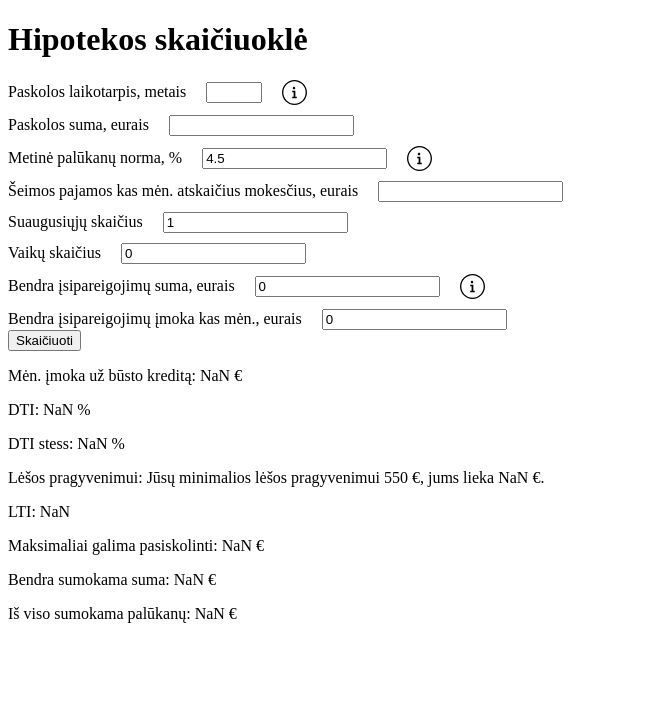
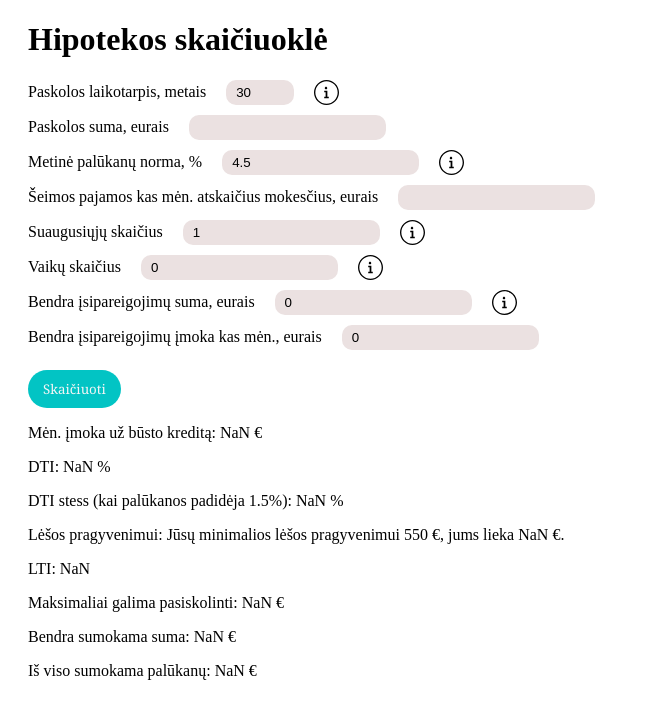
Before and after one commit to etkaesque/mortgage-calculator, a plain HTML site: page index.html in a window 1280 px wide. Both pictures are taken after a click on the button "Skaičiuoti". Shown: the whole page, without its empty margins (0-650 px from the left). Drawn offline with Linux system fonts and the light colour scheme.

Commit message:
some style

```diff
--- a/index.html
+++ b/index.html
@@ -21,7 +21,7 @@
             <div class="input-wrapper">
 
                 <label for="loanperiod">Paskolos laikotarpis, metais</label>
-                <input type="number" id="loanperiod" min="1" max="30" onkeyup="if(value>30) value=30;">
+                <input type="number" id="loanperiod" min="1" max="30"  value="30" onkeyup="if(value>30) value=30;">
                 <div class="info-wrapper"><svg xmlns="http://www.w3.org/2000/svg" shape-rendering="geometricPrecision" text-rendering="geometricPrecision" image-rendering="optimizeQuality" fill-rule="evenodd" clip-rule="evenodd" viewBox="0 0 512 512"><path fill-rule="nonzero" d="M256 0c70.69 0 134.7 28.66 181.02 74.98C483.34 121.31 512 185.31 512 256c0 70.69-28.66 134.7-74.98 181.02C390.7 483.34 326.69 512 256 512c-70.69 0-134.7-28.66-181.02-74.98C28.66 390.7 0 326.69 0 256c0-70.69 28.66-134.69 74.98-181.02C121.3 28.66 185.31 0 256 0zm17.75 342.25h29.15v29.32h-93.79v-29.32h28.76v-92.34h-28.76v-29.32h64.64v121.66zm-27.94-150.37c-7.08-.05-13.12-2.53-18.2-7.56-5.08-5.01-7.56-11.11-7.56-18.25 0-7.01 2.48-13.06 7.56-18.08 5.08-5.02 11.12-7.55 18.2-7.55 6.95 0 12.99 2.53 18.08 7.55 5.13 5.02 7.67 11.07 7.67 18.08 0 4.72-1.2 9.07-3.56 12.94-2.36 3.93-5.45 7.07-9.31 9.37-3.87 2.3-8.17 3.45-12.88 3.5zm171.9-97.59C376.33 52.92 319.15 27.32 256 27.32c-63.15 0-120.33 25.6-161.71 66.97C52.92 135.68 27.32 192.85 27.32 256c0 63.15 25.6 120.33 66.97 161.71 41.38 41.37 98.56 66.97 161.71 66.97 63.15 0 120.33-25.6 161.71-66.97 41.37-41.38 66.97-98.56 66.97-161.71 0-63.15-25.6-120.32-66.97-161.71z"/></svg>
 
                     <div class="info-text">Maksimalus galimas paskolos laikotarpis yra 30 metų, standartiškai skolinama iki 65 metų amžiaus</div>
@@ -63,16 +63,35 @@
             <div class="input-wrapper">
                 <label for="income">Šeimos pajamos kas mėn. atskaičius mokesčius, eurais</label>
                 <input type="number" id="income">
+
+
             </div>
 
             <div class="input-wrapper">
                 <label for="adults">Suaugusiųjų skaičius</label>
                 <input type="number" id="adults" value="1">
+
+                <div class="info-wrapper"><svg xmlns="http://www.w3.org/2000/svg" shape-rendering="geometricPrecision" text-rendering="geometricPrecision" image-rendering="optimizeQuality" fill-rule="evenodd" clip-rule="evenodd" viewBox="0 0 512 512"><path fill-rule="nonzero" d="M256 0c70.69 0 134.7 28.66 181.02 74.98C483.34 121.31 512 185.31 512 256c0 70.69-28.66 134.7-74.98 181.02C390.7 483.34 326.69 512 256 512c-70.69 0-134.7-28.66-181.02-74.98C28.66 390.7 0 326.69 0 256c0-70.69 28.66-134.69 74.98-181.02C121.3 28.66 185.31 0 256 0zm17.75 342.25h29.15v29.32h-93.79v-29.32h28.76v-92.34h-28.76v-29.32h64.64v121.66zm-27.94-150.37c-7.08-.05-13.12-2.53-18.2-7.56-5.08-5.01-7.56-11.11-7.56-18.25 0-7.01 2.48-13.06 7.56-18.08 5.08-5.02 11.12-7.55 18.2-7.55 6.95 0 12.99 2.53 18.08 7.55 5.13 5.02 7.67 11.07 7.67 18.08 0 4.72-1.2 9.07-3.56 12.94-2.36 3.93-5.45 7.07-9.31 9.37-3.87 2.3-8.17 3.45-12.88 3.5zm171.9-97.59C376.33 52.92 319.15 27.32 256 27.32c-63.15 0-120.33 25.6-161.71 66.97C52.92 135.68 27.32 192.85 27.32 256c0 63.15 25.6 120.33 66.97 161.71 41.38 41.37 98.56 66.97 161.71 66.97 63.15 0 120.33-25.6 161.71-66.97 41.37-41.38 66.97-98.56 66.97-161.71 0-63.15-25.6-120.32-66.97-161.71z"/></svg>
+
+                    <div class="info-text">Pragyvenimo suma suaugusiui: 550 eurų. </div>
+
+
+                </div>
+
+
             </div>
 
             <div class="input-wrapper">
                 <label for="kids">Vaikų skaičius</label>
                 <input type="number" id="kids" value="0">
+
+                <div class="info-wrapper"><svg xmlns="http://www.w3.org/2000/svg" shape-rendering="geometricPrecision" text-rendering="geometricPrecision" image-rendering="optimizeQuality" fill-rule="evenodd" clip-rule="evenodd" viewBox="0 0 512 512"><path fill-rule="nonzero" d="M256 0c70.69 0 134.7 28.66 181.02 74.98C483.34 121.31 512 185.31 512 256c0 70.69-28.66 134.7-74.98 181.02C390.7 483.34 326.69 512 256 512c-70.69 0-134.7-28.66-181.02-74.98C28.66 390.7 0 326.69 0 256c0-70.69 28.66-134.69 74.98-181.02C121.3 28.66 185.31 0 256 0zm17.75 342.25h29.15v29.32h-93.79v-29.32h28.76v-92.34h-28.76v-29.32h64.64v121.66zm-27.94-150.37c-7.08-.05-13.12-2.53-18.2-7.56-5.08-5.01-7.56-11.11-7.56-18.25 0-7.01 2.48-13.06 7.56-18.08 5.08-5.02 11.12-7.55 18.2-7.55 6.95 0 12.99 2.53 18.08 7.55 5.13 5.02 7.67 11.07 7.67 18.08 0 4.72-1.2 9.07-3.56 12.94-2.36 3.93-5.45 7.07-9.31 9.37-3.87 2.3-8.17 3.45-12.88 3.5zm171.9-97.59C376.33 52.92 319.15 27.32 256 27.32c-63.15 0-120.33 25.6-161.71 66.97C52.92 135.68 27.32 192.85 27.32 256c0 63.15 25.6 120.33 66.97 161.71 41.38 41.37 98.56 66.97 161.71 66.97 63.15 0 120.33-25.6 161.71-66.97 41.37-41.38 66.97-98.56 66.97-161.71 0-63.15-25.6-120.32-66.97-161.71z"/></svg>
+
+                    <div class="info-text">Pragyvenimo suma vaikui: 200 eurų. </div>
+
+
+                </div>
+
             </div>
 
             <div class="input-wrapper">
@@ -81,7 +100,7 @@
 
                 <div class="info-wrapper"><svg xmlns="http://www.w3.org/2000/svg" shape-rendering="geometricPrecision" text-rendering="geometricPrecision" image-rendering="optimizeQuality" fill-rule="evenodd" clip-rule="evenodd" viewBox="0 0 512 512"><path fill-rule="nonzero" d="M256 0c70.69 0 134.7 28.66 181.02 74.98C483.34 121.31 512 185.31 512 256c0 70.69-28.66 134.7-74.98 181.02C390.7 483.34 326.69 512 256 512c-70.69 0-134.7-28.66-181.02-74.98C28.66 390.7 0 326.69 0 256c0-70.69 28.66-134.69 74.98-181.02C121.3 28.66 185.31 0 256 0zm17.75 342.25h29.15v29.32h-93.79v-29.32h28.76v-92.34h-28.76v-29.32h64.64v121.66zm-27.94-150.37c-7.08-.05-13.12-2.53-18.2-7.56-5.08-5.01-7.56-11.11-7.56-18.25 0-7.01 2.48-13.06 7.56-18.08 5.08-5.02 11.12-7.55 18.2-7.55 6.95 0 12.99 2.53 18.08 7.55 5.13 5.02 7.67 11.07 7.67 18.08 0 4.72-1.2 9.07-3.56 12.94-2.36 3.93-5.45 7.07-9.31 9.37-3.87 2.3-8.17 3.45-12.88 3.5zm171.9-97.59C376.33 52.92 319.15 27.32 256 27.32c-63.15 0-120.33 25.6-161.71 66.97C52.92 135.68 27.32 192.85 27.32 256c0 63.15 25.6 120.33 66.97 161.71 41.38 41.37 98.56 66.97 161.71 66.97 63.15 0 120.33-25.6 161.71-66.97 41.37-41.38 66.97-98.56 66.97-161.71 0-63.15-25.6-120.32-66.97-161.71z"/></svg>
 
-                    <div class="info-text">Įveskite visų savo esamų kredito limitų, paskolų, lizingų suma</div>
+                    <div class="info-text">Įveskite visų savo esamų kredito limitų, paskolų, lizingų sumą.</div>
 
 
                 </div>
@@ -95,7 +114,7 @@
                 <input type="number" id="obligationmonthly" value="0">
             </div>
 
-            <button onclick="calculateMortgage()">Skaičiuoti</button>
+            <button class="calculate-click" onclick="calculateMortgage()">Skaičiuoti</button>
 
         </section>
 
--- a/script.js
+++ b/script.js
@@ -46,7 +46,7 @@ function calculateMortgage() {
     // 1. definitions:
 
     // 1.1 define stess interest
-    let interestStress = interest + 2;
+    let interestStress = interest + 1.5;
 
     // 1.2 define minimal income
     let minIncome = kids * 200 + adults * 550
@@ -185,7 +185,7 @@ function calculateMortgage() {
     document.getElementById("monthly-payment").innerHTML = `Mėn. įmoka už būsto kreditą: ${mp} €`;
 
 
-    document.getElementById("DSTI").innerHTML = `DTI stess: ${DSTI} %`;
+    document.getElementById("DSTI").innerHTML = `DTI stess (kai palūkanos padidėja ${1.5}%): ${DSTI} %`;
 
 
     document.getElementById("max-loan").innerHTML = `Maksimaliai galima pasiskolinti: ${maxLoan} €`;
--- a/style.scss
+++ b/style.scss
@@ -1,3 +1,9 @@
+.main, .header {
+
+    margin-left: 20px;
+
+}
+
 .input-wrapper {
 
     margin-top: 10px;
@@ -6,13 +12,22 @@
     align-items: center;
     column-gap: 20px;
 
+    input {
+
+        background-color: rgb(235, 225, 225);
+        border: none;
+        padding: 5px 10px;
+        border-radius: 10px;
+    }
+
 
 }
 
 .info-text {
 
 
-    background-color:#00ffff;
+    background-color:#02c4c4;
+    color: white;
     padding: 8px 10px;
     font-size: 0.85rem;
     border-radius: 10px;
@@ -52,3 +67,24 @@
 
 
 }
+
+.calculate-click {
+    margin-top: 20px;
+    background-color: #02c4c4;
+    border: none;
+    padding: 10px 15px;
+    border-radius: 20px;
+    font-family: Georgia, 'Times New Roman', Times, serif;
+    color: whitesmoke;
+
+    &:hover {
+        color: white;
+        background-color: blue;
+    }
+
+    &:active {
+
+        opacity: .8;
+    }
+
+}
```
Also changed, not shown: style.css, 1 other file.
